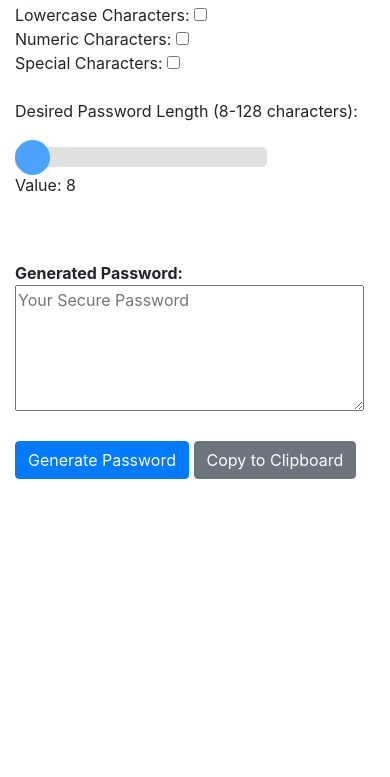
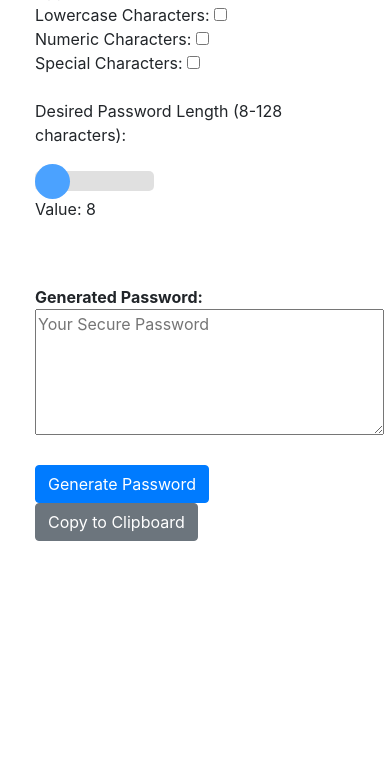
Before and after one commit to moullier/password-generator, a plain HTML site: page index.html in a window 390 px wide. Shown: the part 67-844 px from the top of the page. Drawn offline with nearby package versions, Linux system fonts and the light colour scheme.

Commit message:
Small visual fix for mobile phone screen size

```diff
--- a/index.html
+++ b/index.html
@@ -12,6 +12,7 @@
 
   <body>
     <div class="container">
+      <div class="main">
         <div class="row">
           <div class="col-12">
             <h2>Password Generator</h2>
@@ -54,6 +55,7 @@
           </div>
         </div>
       </div>
+    </div>
 
 
     <script src="./script.js"></script>
--- a/style.css
+++ b/style.css
@@ -1,4 +1,3 @@
-<style>
 .slidecontainer {
   width: 50%;
 }
@@ -13,6 +12,7 @@
   opacity: 0.7;
   -webkit-transition: .2s;
   transition: opacity .2s;
+
 }
 
 .slider:hover {
@@ -40,4 +40,8 @@
     .slider {
       width: 70%;
     }
+
+    .main {
+        margin-left: 20px;
+    }
   }
```
Lines whose indentation alone changed are shown as unchanged.
